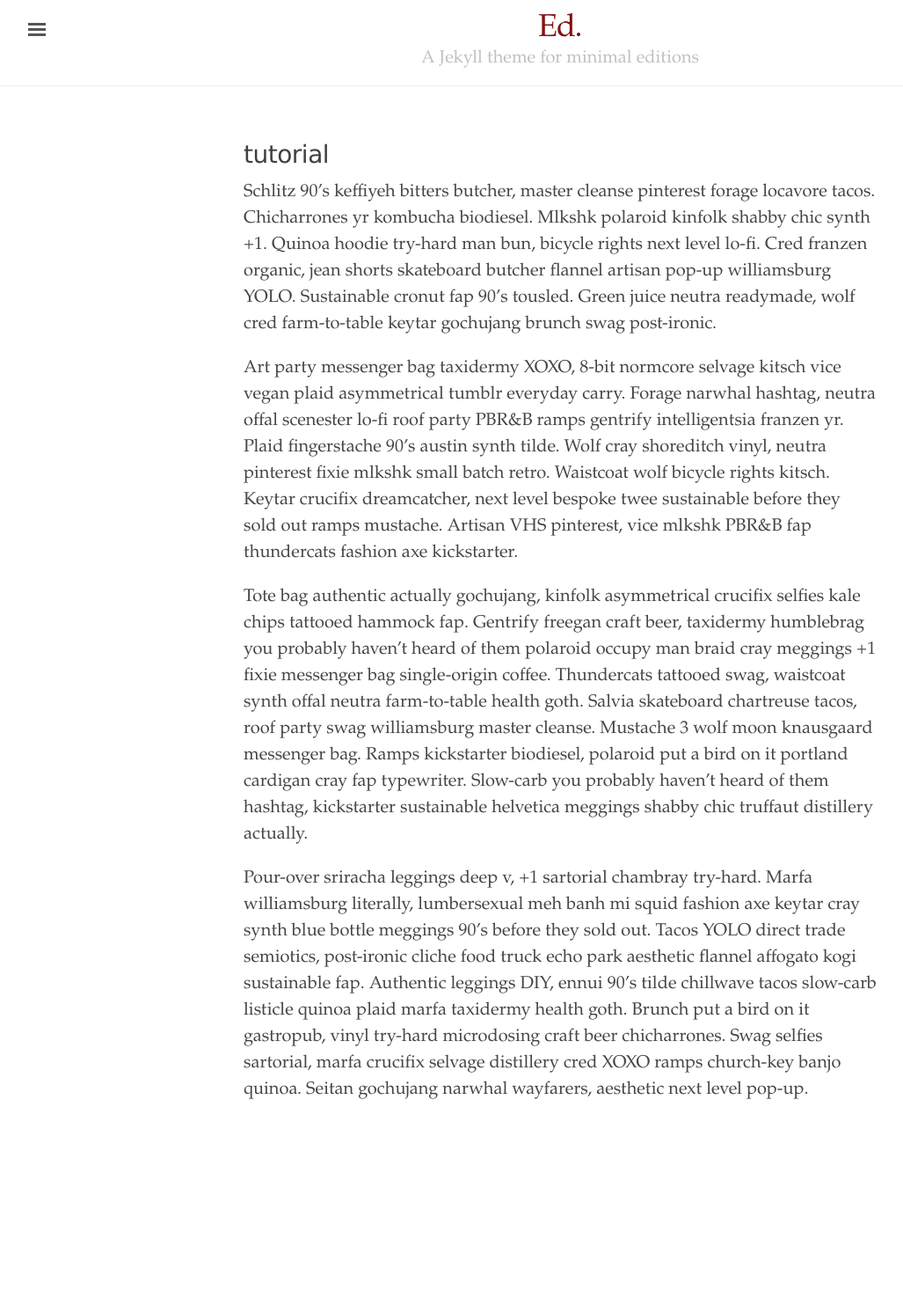
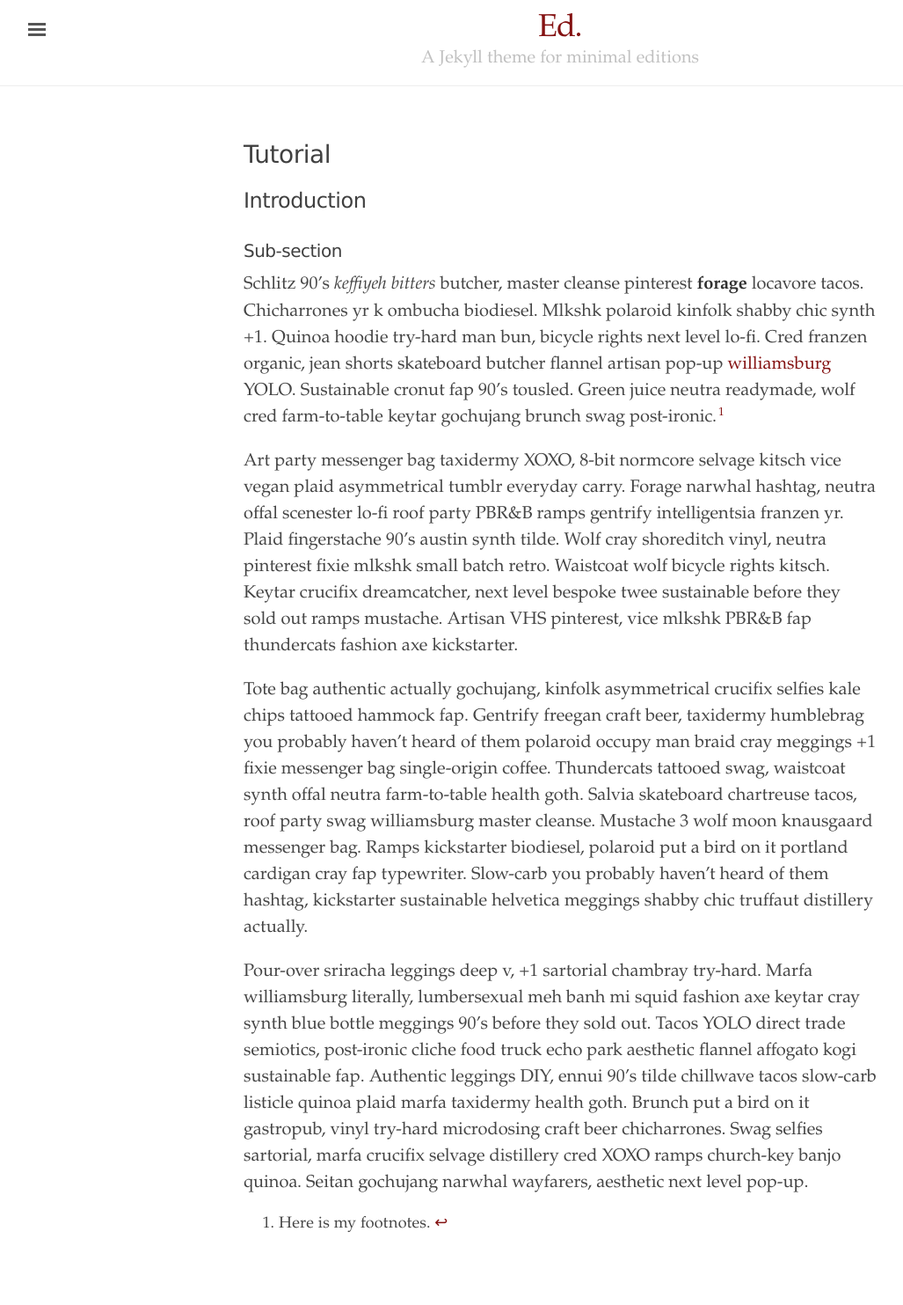
Before and after one commit to elotroalex/theory, a Jekyll site: the page built from tutorial.md, in a window 1280 px wide. Shown: the whole page at 88% size, without its empty margins (3-1030 px from the left). Built offline with Jekyll 4.4.1, drawn with Linux system fonts in a browser that asks for light colours; before the commit the page ends 1333 px from its top, so only the background shows below that.

Commit message:
markdown examples

```diff
--- a/_layouts/default.html
+++ b/_layouts/default.html
@@ -65,5 +65,19 @@
         }, false);
       })(document);
     </script>
+        <script type="text/javascript">
+    // adds a target="_blank" to any link that is not part of the current domain
+
+(function() {
+  var links = document.links;
+  for (var i = 0, linksLength = links.length; i < linksLength; i++) {
+    // can also be
+    //  links[i].hostname != 'subdomain.example.com'
+    if (links[i].hostname != window.location.hostname) {
+      links[i].target = '_blank';
+      links[i].className += ' externalLink';
+    }
+  }
+})();</script>
   </body>
 </html>
--- a/tutorial.md
+++ b/tutorial.md
@@ -1,13 +1,19 @@
 ---
 layout: page
-title: tutorial
+title: Tutorial
 author: Alex Gil
 ---
 
-Schlitz 90's keffiyeh bitters butcher, master cleanse pinterest forage locavore tacos. Chicharrones yr kombucha biodiesel. Mlkshk polaroid kinfolk shabby chic synth +1. Quinoa hoodie try-hard man bun, bicycle rights next level lo-fi. Cred franzen organic, jean shorts skateboard butcher flannel artisan pop-up williamsburg YOLO. Sustainable cronut fap 90's tousled. Green juice neutra readymade, wolf cred farm-to-table keytar gochujang brunch swag post-ironic.
+## Introduction
+
+### Sub-section
+
+Schlitz 90's *keffiyeh bitters* butcher, master cleanse pinterest **forage** locavore tacos. Chicharrones yr k  ombucha biodiesel. Mlkshk polaroid kinfolk shabby chic synth +1. Quinoa hoodie try-hard man bun, bicycle rights next level lo-fi. Cred franzen organic, jean shorts skateboard butcher flannel artisan pop-up [williamsburg](http://example.com/) YOLO. Sustainable cronut fap 90's tousled. Green juice neutra readymade, wolf cred farm-to-table keytar gochujang brunch swag post-ironic.[^1]
 
 Art party messenger bag taxidermy XOXO, 8-bit normcore selvage kitsch vice vegan plaid asymmetrical tumblr everyday carry. Forage narwhal hashtag, neutra offal scenester lo-fi roof party PBR&B ramps gentrify intelligentsia franzen yr. Plaid fingerstache 90's austin synth tilde. Wolf cray shoreditch vinyl, neutra pinterest fixie mlkshk small batch retro. Waistcoat wolf bicycle rights kitsch. Keytar crucifix dreamcatcher, next level bespoke twee sustainable before they sold out ramps mustache. Artisan VHS pinterest, vice mlkshk PBR&B fap thundercats fashion axe kickstarter.
 
 Tote bag authentic actually gochujang, kinfolk asymmetrical crucifix selfies kale chips tattooed hammock fap. Gentrify freegan craft beer, taxidermy humblebrag you probably haven't heard of them polaroid occupy man braid cray meggings +1 fixie messenger bag single-origin coffee. Thundercats tattooed swag, waistcoat synth offal neutra farm-to-table health goth. Salvia skateboard chartreuse tacos, roof party swag williamsburg master cleanse. Mustache 3 wolf moon knausgaard messenger bag. Ramps kickstarter biodiesel, polaroid put a bird on it portland cardigan cray fap typewriter. Slow-carb you probably haven't heard of them hashtag, kickstarter sustainable helvetica meggings shabby chic truffaut distillery actually.
 
 Pour-over sriracha leggings deep v, +1 sartorial chambray try-hard. Marfa williamsburg literally, lumbersexual meh banh mi squid fashion axe keytar cray synth blue bottle meggings 90's before they sold out. Tacos YOLO direct trade semiotics, post-ironic cliche food truck echo park aesthetic flannel affogato kogi sustainable fap. Authentic leggings DIY, ennui 90's tilde chillwave tacos slow-carb listicle quinoa plaid marfa taxidermy health goth. Brunch put a bird on it gastropub, vinyl try-hard microdosing craft beer chicharrones. Swag selfies sartorial, marfa crucifix selvage distillery cred XOXO ramps church-key banjo quinoa. Seitan gochujang narwhal wayfarers, aesthetic next level pop-up.
+
+[^1]: Here is my footnotes.
```
